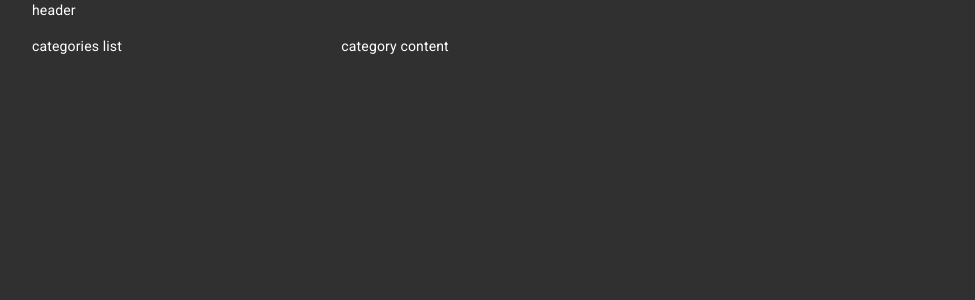
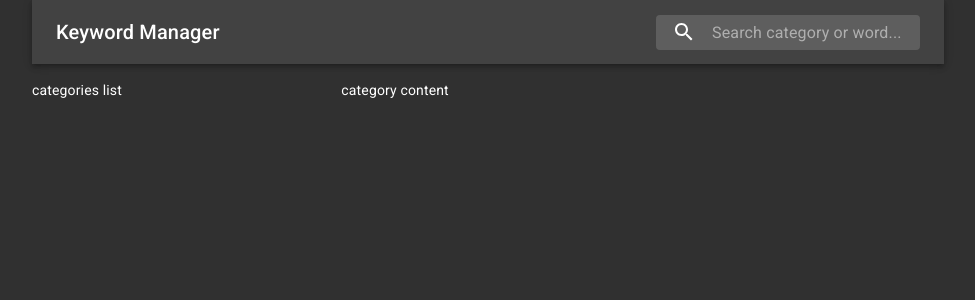
Before and after one commit to andrewMuntyan/simple-gq, a React (Create React App) app in the folder frontend/: page / in a window 1280 px wide. Shown: the top 300 px of the page, without its empty margins (152-1127 px from the left). Built offline with nearby package versions, Linux system fonts and the light colour scheme.

Commit message:
F - AppBar component added

```diff
--- a/frontend/package.json
+++ b/frontend/package.json
@@ -19,6 +19,7 @@
     "react-window": "^1.8.5"
   },
   "devDependencies": {
+    "@material-ui/icons": "^4.4.1",
     "eslint": "^6.1.0",
     "eslint-config-airbnb": "^18.0.1",
     "eslint-config-prettier": "^6.1.0",
--- a/frontend/src/components/App/App.js
+++ b/frontend/src/components/App/App.js
@@ -9,6 +9,7 @@
 
 import { withApollo } from '../withApollo';
 import theme from './theme';
+import { AppBar } from '../AppBar';
 
 // import { useQuery } from '@apollo/react-hooks';
 // import gql from 'graphql-tag';
@@ -41,7 +42,7 @@
         <Box>
           <Grid container className={classes.root} spacing={2}>
             <Grid item xs={12} sm={12}>
-              header
+              <AppBar />
             </Grid>
             <Grid item xs={12} sm={4}>
               categories list
--- /dev/null
+++ b/frontend/src/components/AppBar/AppBar.js
@@ -0,0 +1,103 @@
+import React from 'react';
+import AppBar from '@material-ui/core/AppBar';
+import Toolbar from '@material-ui/core/Toolbar';
+// import IconButton from '@material-ui/core/IconButton';
+import Typography from '@material-ui/core/Typography';
+import InputBase from '@material-ui/core/InputBase';
+import { fade, makeStyles } from '@material-ui/core/styles';
+import MenuIcon from '@material-ui/icons/Menu';
+import SearchIcon from '@material-ui/icons/Search';
+
+const useStyles = makeStyles(theme => {
+  return {
+    root: {
+      flexGrow: 1
+    },
+    menuButton: {
+      marginRight: theme.spacing(2)
+    },
+    title: {
+      flexGrow: 1,
+      display: 'none',
+      [theme.breakpoints.up('sm')]: {
+        display: 'block'
+      }
+    },
+    search: {
+      position: 'relative',
+      borderRadius: theme.shape.borderRadius,
+      backgroundColor: fade(theme.palette.common.white, 0.15),
+      '&:hover': {
+        backgroundColor: fade(theme.palette.common.white, 0.25)
+      },
+      marginLeft: 0,
+      width: '100%',
+      [theme.breakpoints.up('sm')]: {
+        marginLeft: theme.spacing(1),
+        width: 'auto',
+        minWidth: 200
+      }
+    },
+    searchIcon: {
+      width: theme.spacing(7),
+      height: '100%',
+      position: 'absolute',
+      pointerEvents: 'none',
+      display: 'flex',
+      alignItems: 'center',
+      justifyContent: 'center'
+    },
+    inputRoot: {
+      color: 'inherit'
+      // width: '100%'
+    },
+    inputInput: {
+      padding: theme.spacing(1, 1, 1, 7),
+      transition: theme.transitions.create('width'),
+      width: '100%',
+      [theme.breakpoints.up('sm')]: {
+        width: 200,
+        '&:focus': {
+          width: 250
+        }
+      }
+    }
+  };
+});
+
+export default function SearchAppBar() {
+  const classes = useStyles();
+
+  return (
+    <div className={classes.root}>
+      <AppBar position="static" color="inherit">
+        <Toolbar>
+          {/* <IconButton
+            edge="start"
+            className={classes.menuButton}
+            color="inherit"
+            aria-label="open drawer"
+          >
+            <MenuIcon />
+          </IconButton> */}
+          <Typography className={classes.title} variant="h6" noWrap>
+            Keyword Manager
+          </Typography>
+          <div className={classes.search}>
+            <div className={classes.searchIcon}>
+              <SearchIcon />
+            </div>
+            <InputBase
+              placeholder="Search category or word..."
+              classes={{
+                root: classes.inputRoot,
+                input: classes.inputInput
+              }}
+              inputProps={{ 'aria-label': 'search' }}
+            />
+          </div>
+        </Toolbar>
+      </AppBar>
+    </div>
+  );
+}
--- /dev/null
+++ b/frontend/src/components/AppBar/index.js
@@ -0,0 +1 @@
+export { default as AppBar } from './AppBar';
```
Also changed, not shown: 1 other file (tests, documents, lock files or other folders).
